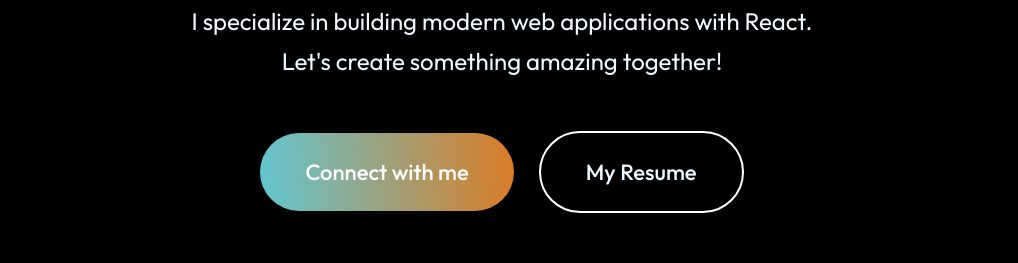
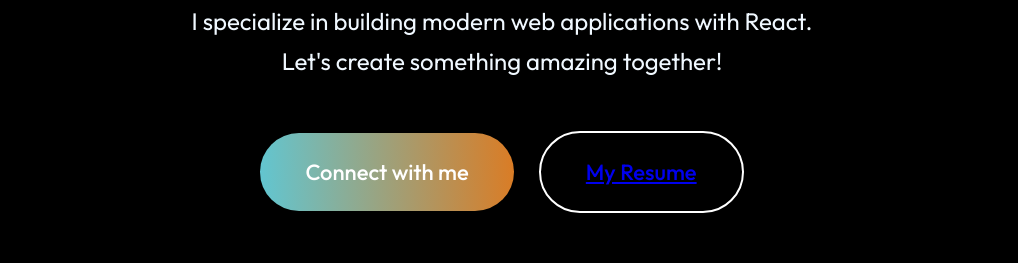
Before and after one commit to srivishnu1644/portfolio, a React (Vite) app: page / in a window 1280 px wide. Shown: the part 1100-1363 px from the top of the page, without its empty margins (138-1156 px from the left). Built offline with nearby package versions, Linux system fonts and the light colour scheme.

Commit message:
Update Hero.jsx

```diff
--- a/src/components/Hero/Hero.jsx
+++ b/src/components/Hero/Hero.jsx
@@ -17,7 +17,7 @@ const Hero = () => {
       </p>
       <div className="hero-action">
         <div className="hero-connect"><AnchorLink className='anchor-link' offset={50} href='#contact'>Connect with me</AnchorLink></div>
-        <div className="hero-resume">My Resume</div>
+        <a href="/resume.pdf" className="hero-resume" target="_blank" rel="noopener noreferrer">My Resume</a>
       </div>
     </div>
   )
```
